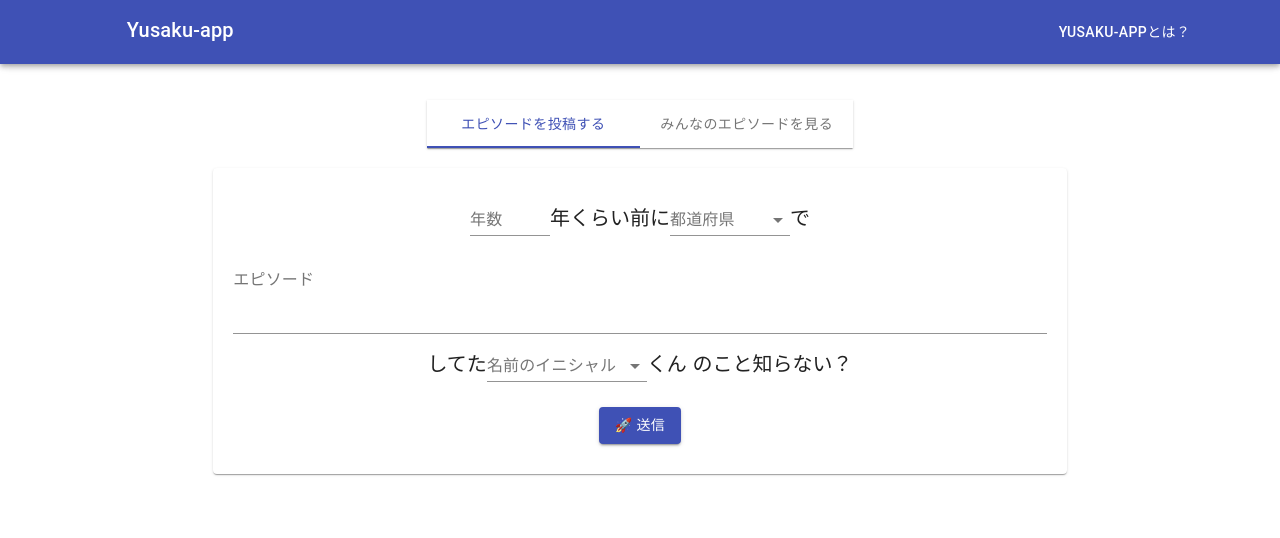
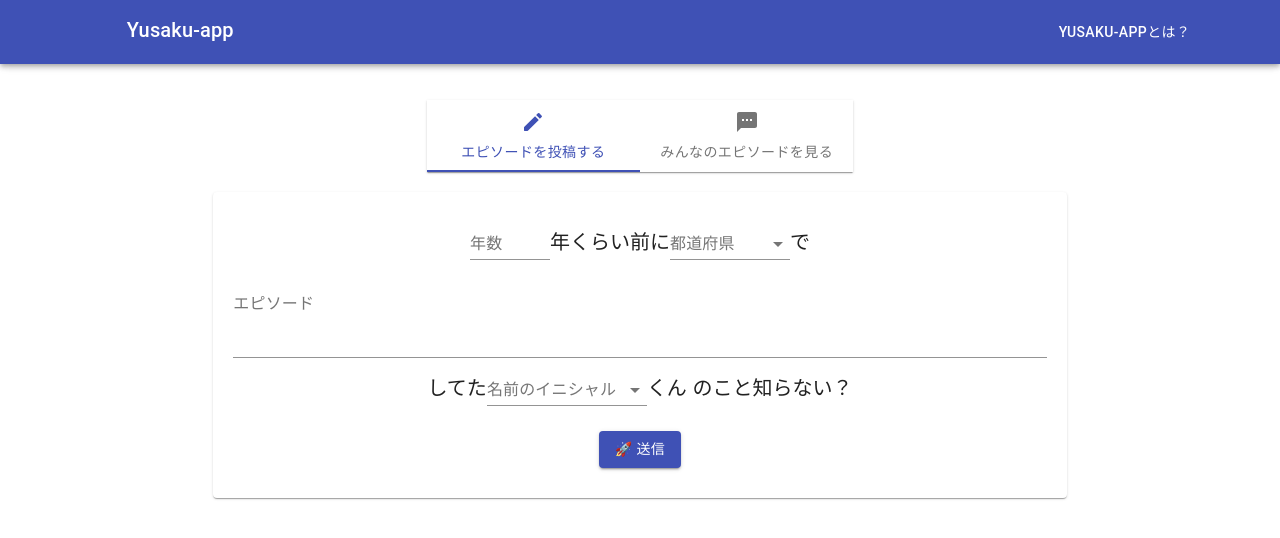
Before and after one commit to yaplus/yusaku-app, a React (Create React App) app: page / in a window 1280 px wide. Shown: the top 538 px of the page. Built offline with nearby package versions, Linux system fonts and the light colour scheme.

Commit message:
App.jsを修正

```diff
--- a/src/App.js
+++ b/src/App.js
@@ -5,6 +5,9 @@ import Grid from '@material-ui/core/Grid';
 import Paper from '@material-ui/core/Paper';
 import Tabs from '@material-ui/core/Tabs';
 import Tab from '@material-ui/core/Tab';
+
+import EditRoundedIcon from '@material-ui/icons/EditRounded';
+import SmsRoundedIcon from '@material-ui/icons/SmsRounded';
 
 // import Home from './Home';
 import InputForm from './InputForm';
@@ -58,8 +61,8 @@ class App extends React.Component {
                     aria-label="disabled tabs example"
                     variant="fullWidth"
                   >
-                    <Tab label="エピソードを投稿する" />
-                    <Tab label="みんなのエピソードを見る" />
+                    <Tab icon={< EditRoundedIcon />} label="エピソードを投稿する" />
+                    <Tab icon={< SmsRoundedIcon />}label="みんなのエピソードを見る" />
                   </Tabs>
                 </Paper>
               </Grid>
```
